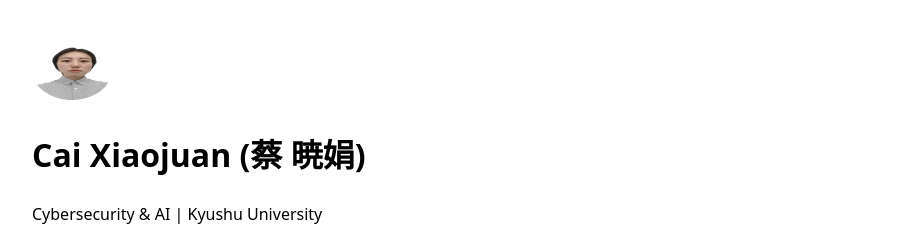
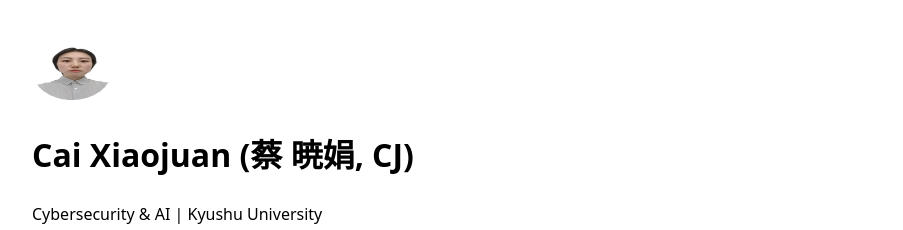
Before and after one commit to cxjuan/cxjuan.github.io, a plain HTML site: page index.html in a window 1280 px wide. Shown: the top 230 px of the page, without its empty margins (188-1091 px from the left). Drawn offline with Linux system fonts and the light colour scheme.

Commit message:
Update index.html

```diff
--- a/index.html
+++ b/index.html
@@ -35,7 +35,7 @@
 <body>
   <header>
     <img class="avatar" src="写真_Cai.jpeg" alt="Portrait of Cai Xiaojuan" />
-    <h1>Cai Xiaojuan (蔡 暁娟)</h1>
+    <h1>Cai Xiaojuan (蔡 暁娟, CJ)</h1>
     <p>Cybersecurity & AI | Kyushu University</p>
   </header>
 
```
